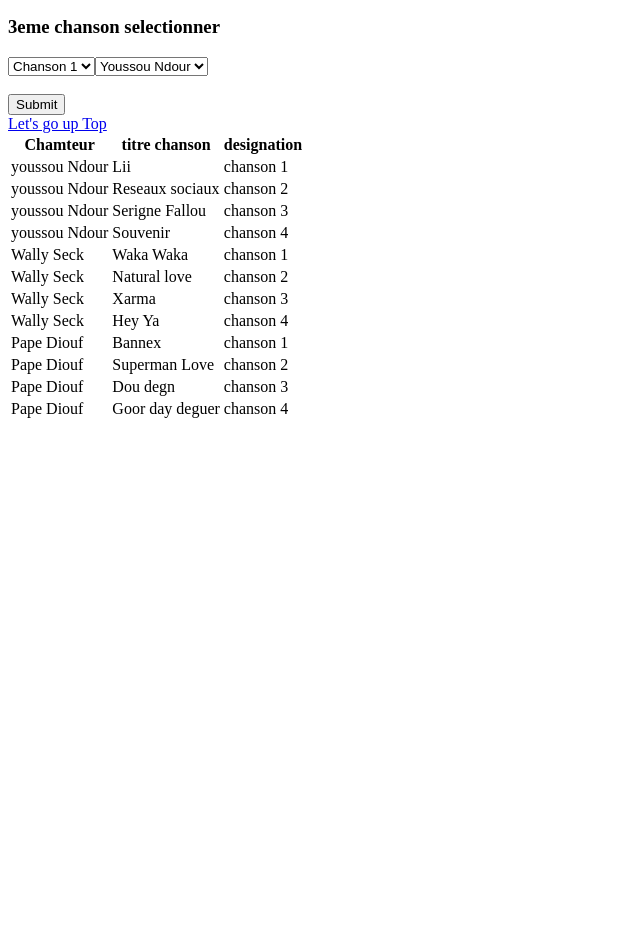
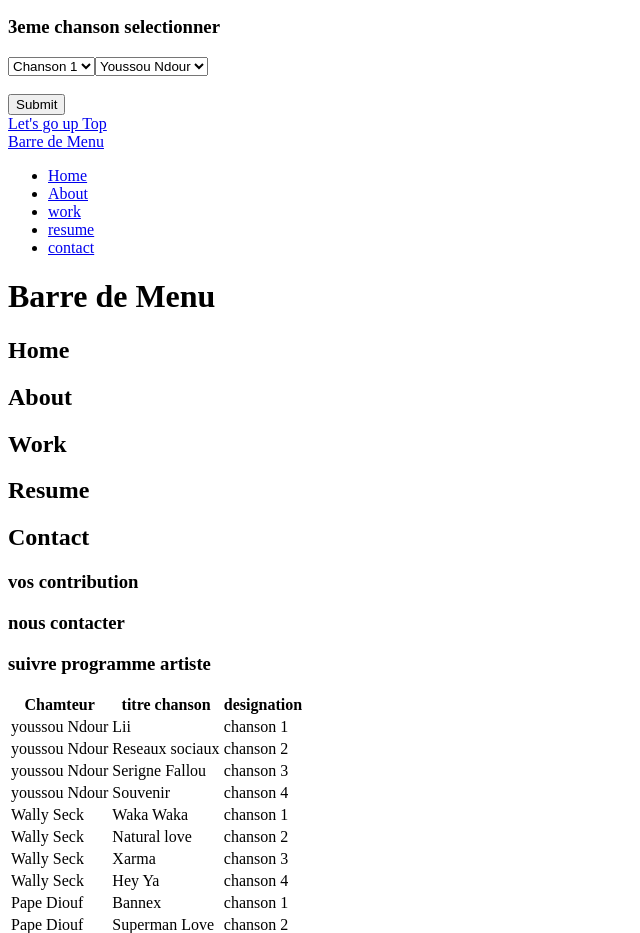
Before and after one commit to fredifall/portefeuille_1, a plain HTML site: page index.html in a window 1280 px wide. Shown: the part 3026-3959 px from the top of the page, without its empty margins (0-640 px from the left). Before the commit the page ends 3455 px from the top, so only its background shows below. Drawn offline with Linux system fonts and the light colour scheme; files whose address does not match are found by name.

Commit message:
frist commit

```diff
--- a/index.html
+++ b/index.html
@@ -165,5 +165,50 @@
   </form>
   <br/>
   <a href="#debutdePage"> Let's go up Top </a>
+  <br/>
+  <nav class="navbar ">
+    <a  href="#" class="pine">Barre de Menu</a>
+    <div class="nav-link">
+      <ul>
+        <li><a href="#">Home</a></li>
+        <li><a href="#">About</a></li>
+        <li><a href="#">work</a></li>
+        <li><a href="#">resume</a></li>
+        <li><a href="#">contact</a></li>
+      </ul>
+    </div>
+  </nav>
+  <h1>Barre de Menu</h1>
+    <section>
+     <h2>Home</h2>
+     <p></p>
+    </section>
+    <section>
+      <h2>About</h2>
+      <p></p>
+    </section>
+    <section>
+      <h2>Work</h2>
+      <p></p>
+    </section>
+    <section>
+      <h2>Resume</h2>
+      <p></p>
+    </section>
+    <section>
+      <h2>Contact</h2>
+      <p></p>
+    </section>
  </body>
+ <footer>
+  <Section>
+    <h3>vos contribution</h3>
+  </Section>
+  <section>
+    <h3>nous contacter</h3>
+  </section>
+  <section>
+    <h3>suivre programme artiste</h3>
+  </section>
+ </footer>
 </html>
```
